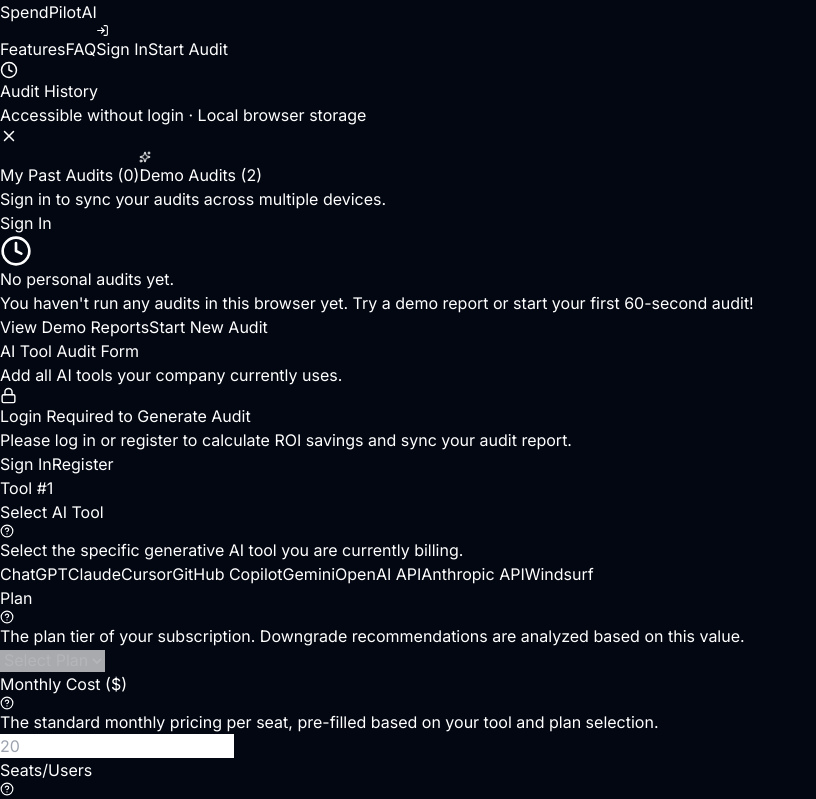
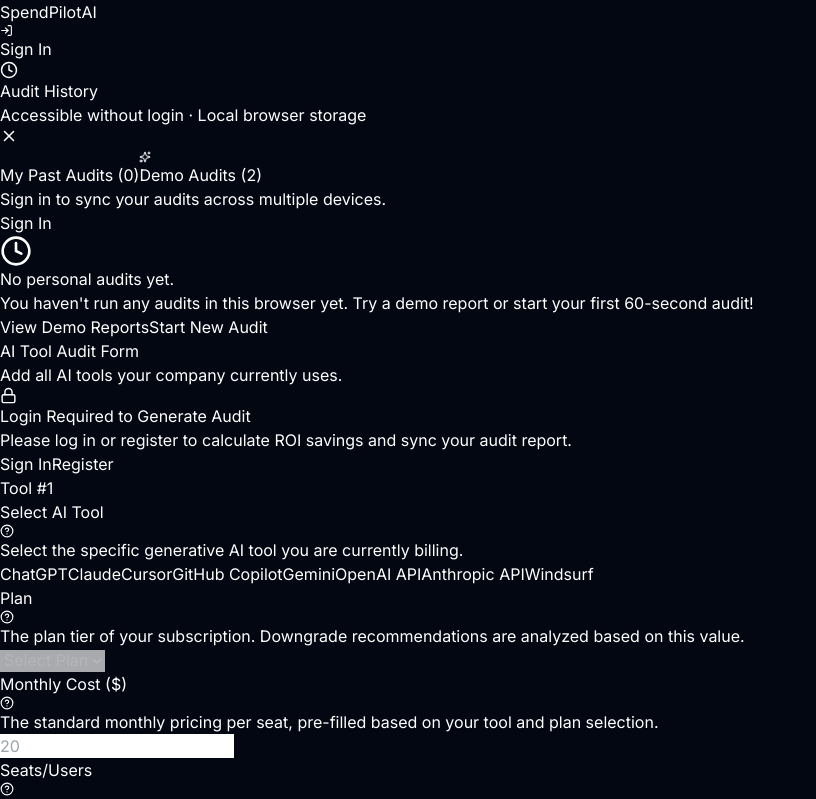
Before and after one commit to HRITIK200/spendpilot-ai, a React (Vite) app in the folder client/: page /audit in a window 1280 px wide. Shown: the top 799 px of the page, without its empty margins (0-816 px from the left). Built offline with nearby package versions, Linux system fonts and the light colour scheme.

Commit message:
feat: show Features and FAQ buttons only on home page and hide Start Audit button on audit form page

```diff
--- a/client/src/components/Navbar.jsx
+++ b/client/src/components/Navbar.jsx
@@ -1,5 +1,5 @@
 import { useEffect, useState } from "react";
-import { Link } from "react-router-dom";
+import { Link, useLocation } from "react-router-dom";
 import { Clock, X, Trash2, Cloud, User, LogOut, LogIn, Building, Sparkles, ArrowRight } from "lucide-react";
 import { useAuth } from "../context/AuthContext";
 import AuthModal from "./AuthModal";
@@ -7,6 +7,10 @@
 import { DEMO_AUDITS } from "../data/demoAudits";
 
 function Navbar() {
+  const location = useLocation();
+  const isHomePage = location.pathname === "/";
+  const isAuditPage = location.pathname === "/audit";
+
   const [isDrawerOpen, setIsDrawerOpen] = useState(false);
   const [history, setHistory] = useState([]);
   const [activeTab, setActiveTab] = useState("my"); // "my" or "demo"
@@ -50,13 +54,18 @@
 
           {/* NAV CONTROLS */}
           <div className="flex items-center gap-1.5 xs:gap-2.5 sm:gap-4 md:gap-6">
-            <a href="/#features" className="hidden md:inline-block text-gray-300 hover:text-white text-sm transition">
+            {/* FEATURES & FAQ (Visible ONLY on home page) */}
+            {isHomePage && (
+              <>
+                <a href="#features" className="hidden md:inline-block text-gray-300 hover:text-white text-sm transition">
                   Features
                 </a>
 
-            <a href="/#faq" className="hidden md:inline-block text-gray-300 hover:text-white text-sm transition">
+                <a href="#faq" className="hidden md:inline-block text-gray-300 hover:text-white text-sm transition">
                   FAQ
                 </a>
+              </>
+            )}
 
             {/* AUDIT HISTORY BUTTON (Visible ONLY when user is logged in) */}
             {isAuthenticated && (
@@ -104,13 +113,15 @@
               </button>
             )}
 
-            {/* START AUDIT CTA */}
+            {/* START AUDIT CTA (Hidden when on audit form page) */}
+            {!isAuditPage && (
               <Link
                 to="/audit"
                 className="bg-white hover:bg-gray-100 text-black px-2.5 sm:px-4 py-1.5 sm:py-2 rounded-xl text-xs sm:text-sm font-semibold hover:shadow-lg hover:shadow-white/10 transition active:scale-95 shrink-0"
               >
                 Start Audit
               </Link>
+            )}
           </div>
         </div>
       </nav>
```
Lines whose indentation alone changed are shown as unchanged.
